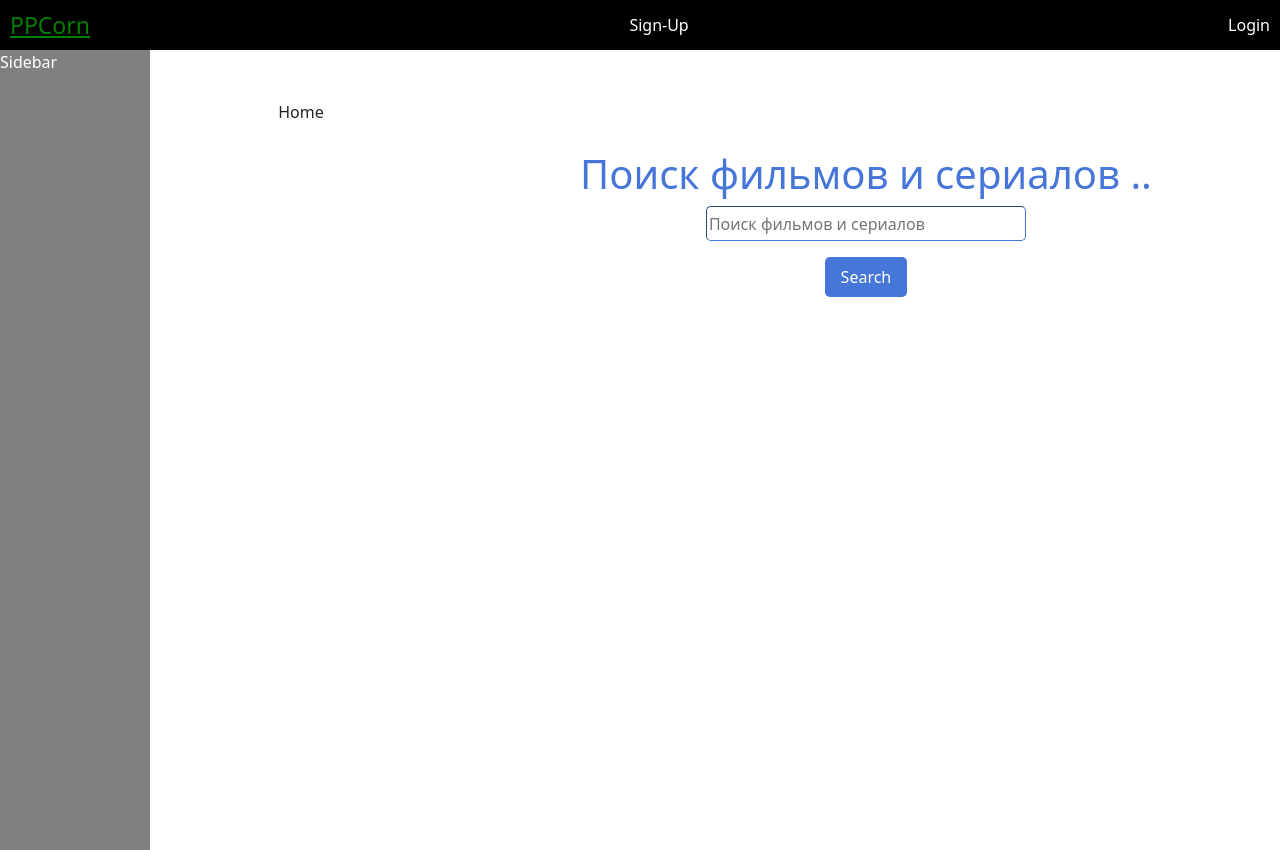
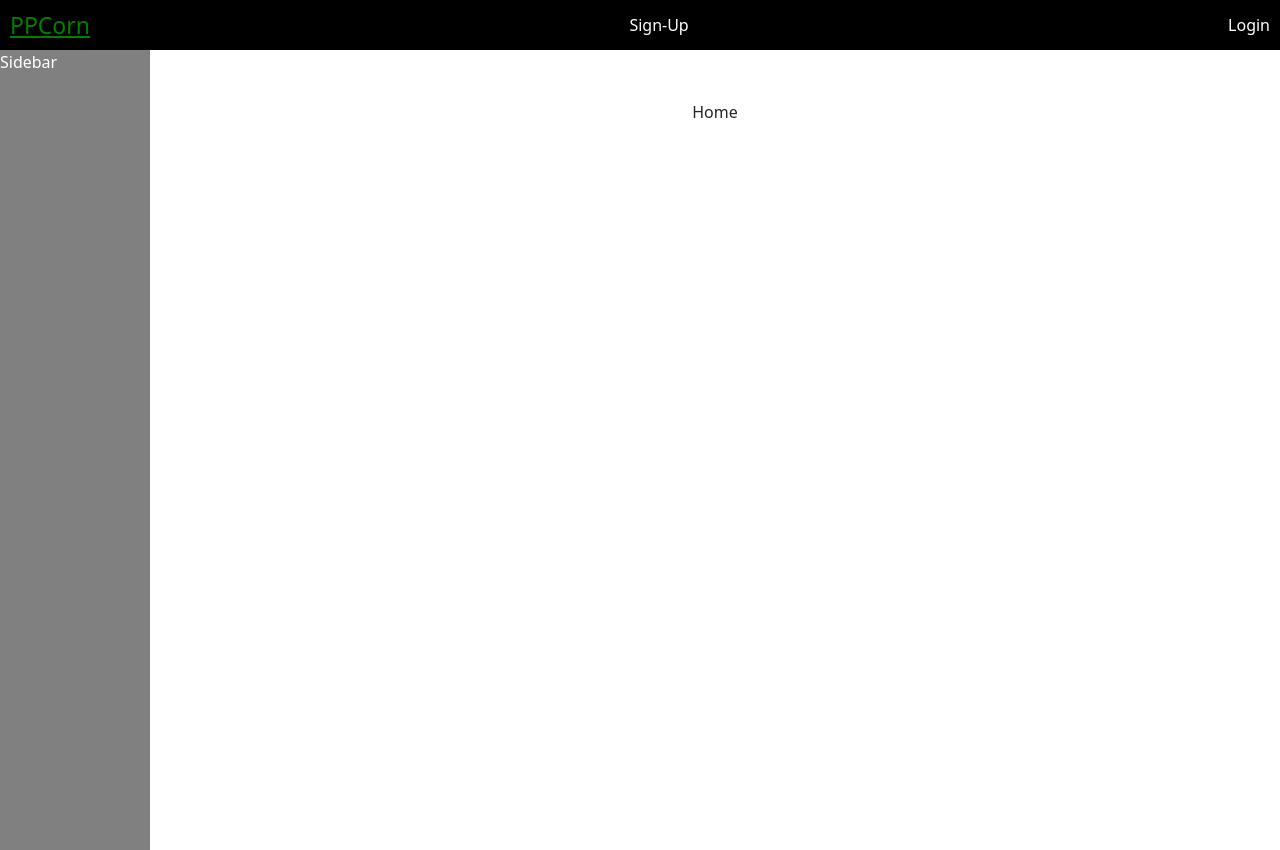
Before and after one commit to IanaChyrva/Andersen-ReactIntensive-MoviedDB, a React (Create React App) app: page / in a window 1280 px wide. Built offline with nearby package versions, Linux system fonts and the light colour scheme.

Commit message:
Removing conflict

```diff
--- a/src/App.js
+++ b/src/App.js
@@ -6,7 +6,6 @@ import Header from './components/header/Header';
 
 import Main from './components/main/Main';
 import Sidebar from './components/sidebar/Sidebar';
-import { SearchPanel } from './components/search-panel/searchPanel';
 
 import 'bootstrap/dist/css/bootstrap.min.css';
 import { startApp } from './store/userAccountSlice';
@@ -21,7 +20,6 @@ function App() {
       <div className='body'>
         <Sidebar />
         <Main />
-        <SearchPanel />
       </div>
     </Router>
   );
```
